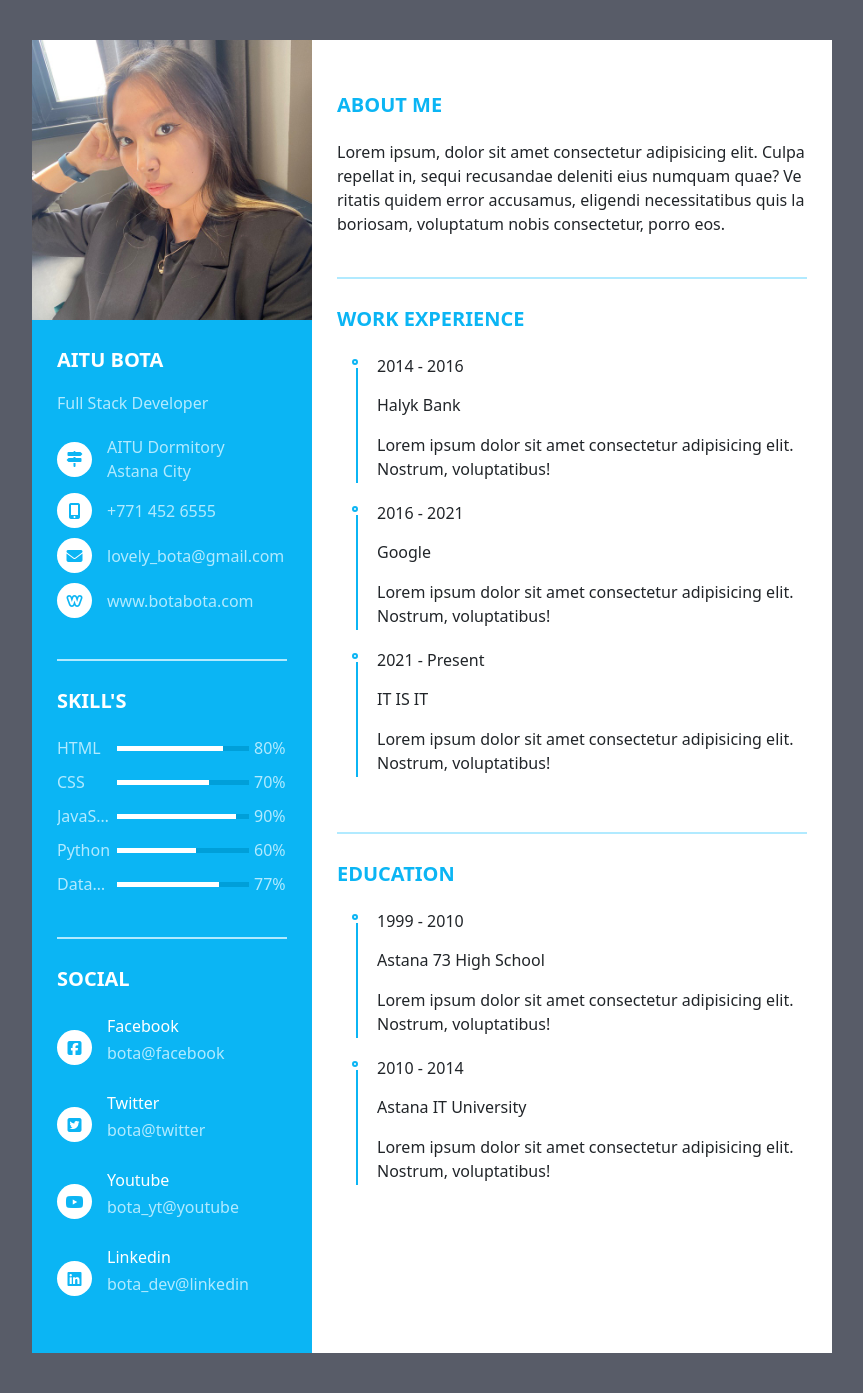
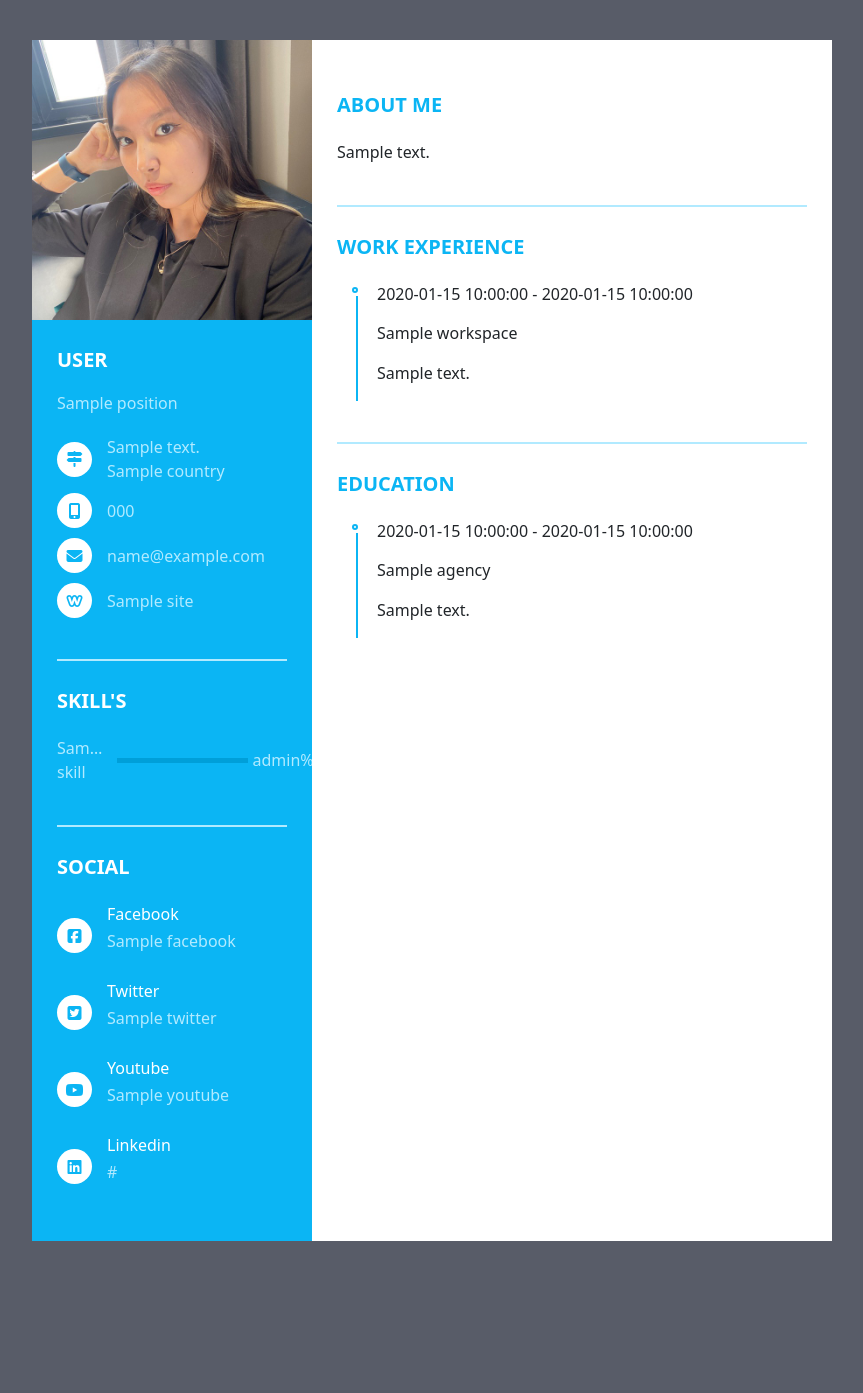
Before and after one commit to YernarT/fastapi_flask_learn, a Flask app: template front_service/templates/profile.html in a window 1280 px wide. Shown: the part 56-1449 px from the top of the page, without its empty margins (208-1071 px from the left). After the commit the page ends 1297 px from the top, so only its background shows below. Run offline with Flask 2, Linux system fonts and the light colour scheme; the template is opened without the code that fills it: most values are stand-ins (such as "Sample title", 1, 10 or a date in 2020); some libraries are stand-ins or nearby versions.

Commit message:
update: :hammer: 修改渲染结构

```diff
--- a/front_service/templates/profile.html
+++ b/front_service/templates/profile.html
@@ -69,8 +69,8 @@
 					<!-- Info -->
 					<div class="resume_item resume_info">
 						<div class="title">
-							<p class="bold">AITU Bota</p>
-							<p class="regular">Full Stack Developer</p>
+							<p class="bold">{{ context.user.fullname }}</p>
+							<p class="regular">{{ context.data.resume.position }}</p>
 						</div>
 
 						<ul>
@@ -79,27 +79,27 @@
 									<i class="fas fa-map-signs"></i>
 								</div>
 								<div class="data">
-									AITU Dormitory <br />
-									Astana City
+									{{ context.data.resume.address }} <br />
+									{{ context.data.resume.country }}
 								</div>
 							</li>
 							<li>
 								<div class="icon">
 									<i class="fas fa-mobile-alt"></i>
 								</div>
-								<div class="data">+771 452 6555</div>
+								<div class="data">{{ context.data.resume.phone }}</div>
 							</li>
 							<li>
 								<div class="icon">
 									<i class="fas fa-envelope"></i>
 								</div>
-								<div class="data">lovely_bota@gmail.com</div>
+								<div class="data">{{ context.data.resume.email }}</div>
 							</li>
 							<li>
 								<div class="icon">
 									<i class="fab fa-weebly"></i>
 								</div>
-								<div class="data">www.botabota.com</div>
+								<div class="data">{{ context.data.resume.site }}</div>
 							</li>
 						</ul>
 					</div>
@@ -109,41 +109,15 @@
 							<p class="bold">skill's</p>
 						</div>
 						<ul>
+							{% for skill in context.data.skills %}
 							<li>
-								<div class="skill_name">HTML</div>
+								<div class="skill_name">{{ skill.name }}</div>
 								<div class="skill_progress">
-									<span style="width: 80%"></span>
+									<span style="width: {{ skill.level }}%"></span>
 								</div>
-								<div class="skill_per">80%</div>
+								<div class="skill_per">{{ skill.level }}%</div>
 							</li>
-							<li>
-								<div class="skill_name">CSS</div>
-								<div class="skill_progress">
-									<span style="width: 70%"></span>
-								</div>
-								<div class="skill_per">70%</div>
-							</li>
-							<li>
-								<div class="skill_name">JavaScript</div>
-								<div class="skill_progress">
-									<span style="width: 90%"></span>
-								</div>
-								<div class="skill_per">90%</div>
-							</li>
-							<li>
-								<div class="skill_name">Python</div>
-								<div class="skill_progress">
-									<span style="width: 60%"></span>
-								</div>
-								<div class="skill_per">60%</div>
-							</li>
-							<li>
-								<div class="skill_name">Database</div>
-								<div class="skill_progress">
-									<span style="width: 77%"></span>
-								</div>
-								<div class="skill_per">77%</div>
-							</li>
+							{% endfor %}
 						</ul>
 					</div>
 					<!-- Social -->
@@ -158,7 +132,7 @@
 								</div>
 								<div class="data">
 									<p class="semi-bold">Facebook</p>
-									<p>bota@facebook</p>
+									<p>{{ context.data.resume.facebook }}</p>
 								</div>
 							</li>
 							<li>
@@ -167,7 +141,7 @@
 								</div>
 								<div class="data">
 									<p class="semi-bold">Twitter</p>
-									<p>bota@twitter</p>
+									<p>{{ context.data.resume.twitter }}</p>
 								</div>
 							</li>
 							<li>
@@ -176,7 +150,7 @@
 								</div>
 								<div class="data">
 									<p class="semi-bold">Youtube</p>
-									<p>bota_yt@youtube</p>
+									<p>{{ context.data.resume.youtube }}</p>
 								</div>
 							</li>
 							<li>
@@ -185,7 +159,7 @@
 								</div>
 								<div class="data">
 									<p class="semi-bold">Linkedin</p>
-									<p>bota_dev@linkedin</p>
+									<p>{{ context.data.resume.linkedin }}</p>
 								</div>
 							</li>
 						</ul>
@@ -199,48 +173,25 @@
 					<div class="title">
 						<p class="bold">About Me</p>
 					</div>
-					<p>
-						Lorem ipsum, dolor sit amet consectetur adipisicing elit. Culpa
-						repellat in, sequi recusandae deleniti eius numquam quae? Veritatis
-						quidem error accusamus, eligendi necessitatibus quis laboriosam,
-						voluptatum nobis consectetur, porro eos.
-					</p>
+					<p>{{ context.data.resume.about_me }}</p>
 				</div>
 				<div class="resume_item resume_work">
 					<div class="title">
 						<p class="bold">Work Experience</p>
 					</div>
 					<ul>
+						{% for work_experience in context.data.work_experiences %}
 						<li>
-							<div class="date">2014 - 2016</div>
+							<div class="date">
+								{{ work_experience.date_from }} - {{ work_experience.date_to }}
+							</div>
 							<div class="info">
-								<p class="semi-bold">Halyk Bank</p>
-								<p>
-									Lorem ipsum dolor sit amet consectetur adipisicing elit.
-									Nostrum, voluptatibus!
-								</p>
+								<p class="semi-bold">{{ work_experience.workspace }}</p>
+								<p>{{ work_experience.description }}</p>
 							</div>
 						</li>
-						<li>
-							<div class="date">2016 - 2021</div>
-							<div class="info">
-								<p class="semi-bold">Google</p>
-								<p>
-									Lorem ipsum dolor sit amet consectetur adipisicing elit.
-									Nostrum, voluptatibus!
-								</p>
-							</div>
-						</li>
-						<li>
-							<div class="date">2021 - Present</div>
-							<div class="info">
-								<p class="semi-bold">IT IS IT</p>
-								<p>
-									Lorem ipsum dolor sit amet consectetur adipisicing elit.
-									Nostrum, voluptatibus!
-								</p>
-							</div>
-						</li>
+
+						{% endfor %}
 					</ul>
 				</div>
 				<div class="resume_item resume_education">
@@ -248,26 +199,17 @@
 						<p class="bold">Education</p>
 					</div>
 					<ul>
+						{% for education in context.data.educations %}
 						<li>
-							<div class="date">1999 - 2010</div>
+							<div class="date">
+								{{ education.date_from }} - {{ education.date_to }}
+							</div>
 							<div class="info">
-								<p class="semi-bold">Astana 73 High School</p>
-								<p>
-									Lorem ipsum dolor sit amet consectetur adipisicing elit.
-									Nostrum, voluptatibus!
-								</p>
+								<p class="semi-bold">{{ education.agency }}</p>
+								<p>{{ education.description }}</p>
 							</div>
 						</li>
-						<li>
-							<div class="date">2010 - 2014</div>
-							<div class="info">
-								<p class="semi-bold">Astana IT University</p>
-								<p>
-									Lorem ipsum dolor sit amet consectetur adipisicing elit.
-									Nostrum, voluptatibus!
-								</p>
-							</div>
-						</li>
+						{% endfor %}
 					</ul>
 				</div>
 			</div>
@@ -283,6 +225,7 @@
 		<!-- Own Script -->
 		<script>
 			const user = JSON.parse('{{ context.serialized_user | safe }}');
+			const data = JSON.parse('{{ context.serialized_data | safe }}');
 		</script>
 	</body>
 </html>
```
